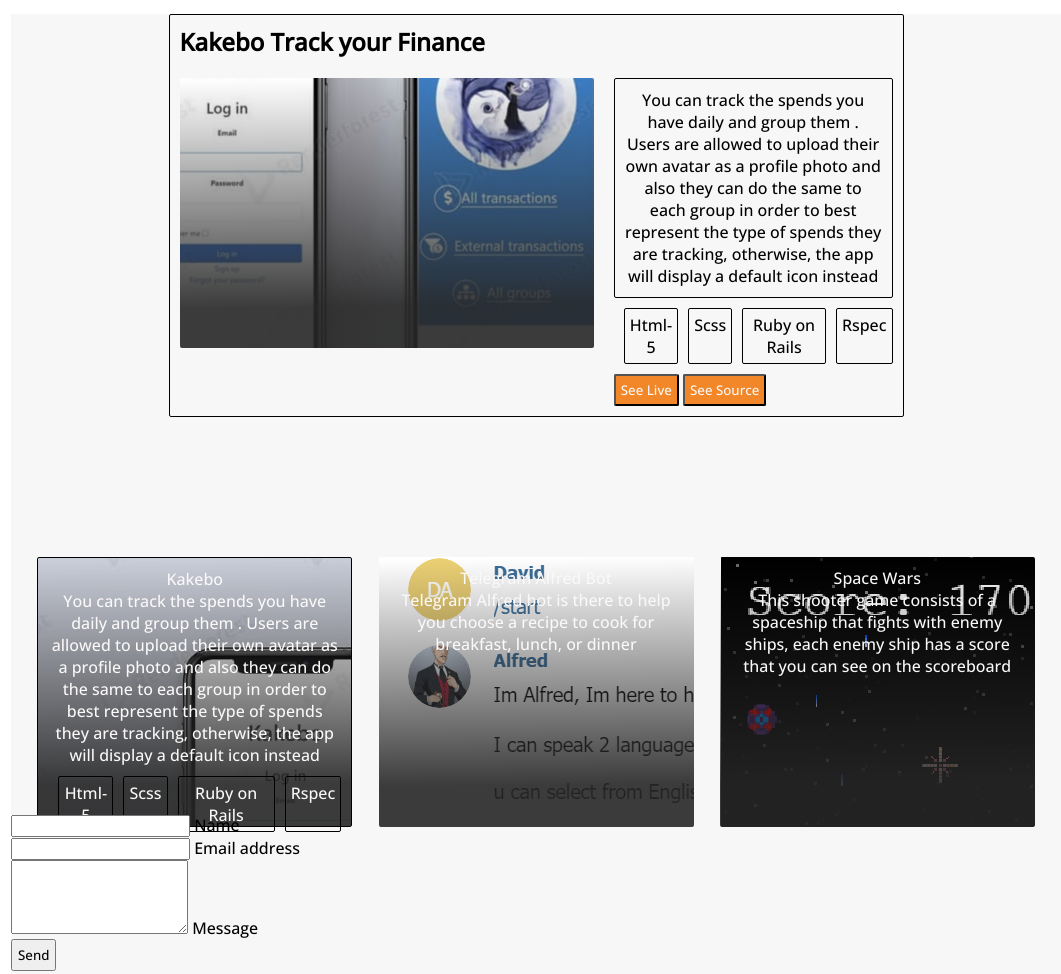
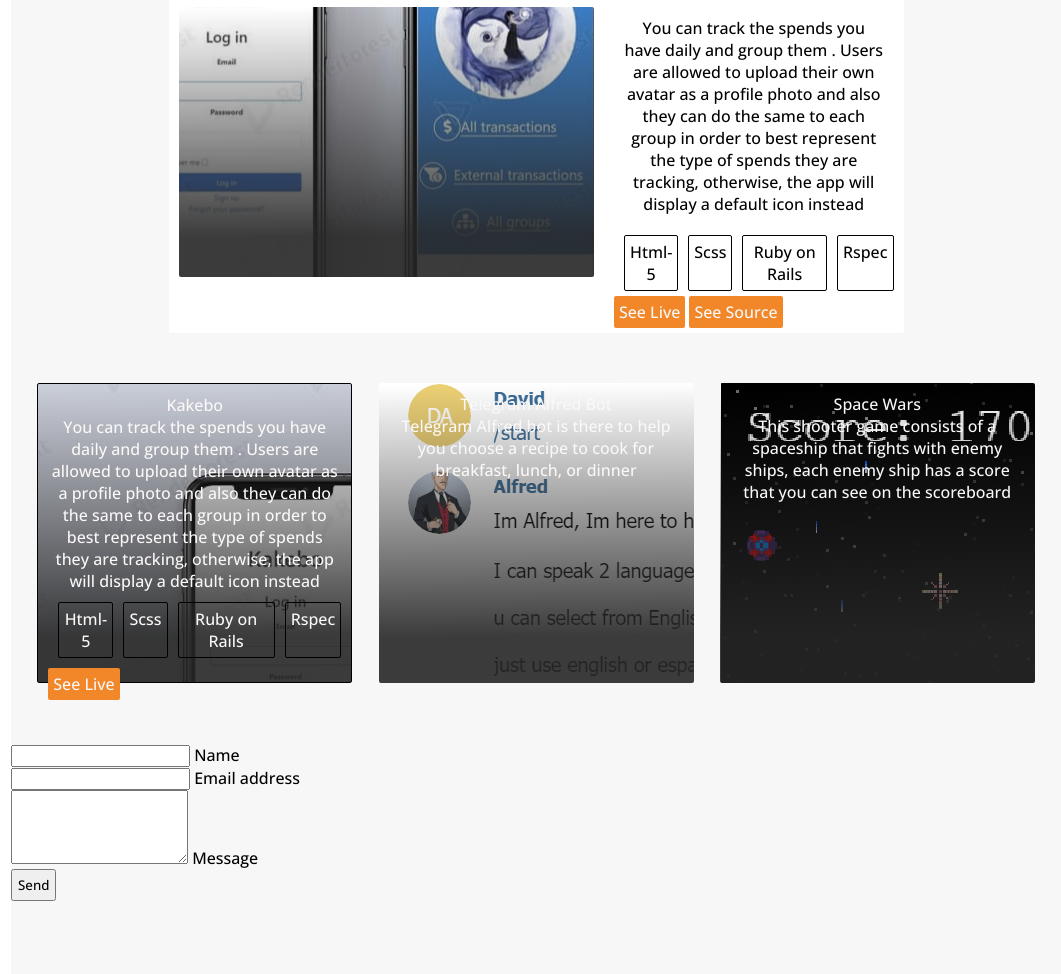
Before and after one commit to Fanger53/portafolio-2, a website built with webpack: page src/index.html in a window 1280 px wide. Shown: the part 2476-3450 px from the top of the page, without its empty margins (219-1280 px from the left). Built offline with nearby package versions, Linux system fonts and the light colour scheme.

Commit message:
fix style of btns

```diff
--- a/src/index.html
+++ b/src/index.html
@@ -76,7 +76,7 @@
     </section>
     <section class=" bg-semigray-color" id="skills">
       <div class="card-content d-flex">
-        <div class="card text-center bg-white-color border ">
+        <div class="card text-center bg-white-color ">
           <img class="ruby-icon  center" src="/src/assets/img/ruby.png" alt="icon">
           <h3 class="text-center mt-1">Ruby</h3>
           <p class="card-p text-center">I use Ruby on daily basis to build websites and web applications. You can see examples of my work implementing Ruby in my projects sections</p>
@@ -111,12 +111,12 @@
       </div>
     </section>
     <section class=" bg-semigray-color" id="projects">
-      <div class="project-header  border rounded center">
+      <div class="project-header bg-white-color rounded center">
         <h2 class="padding">Kakebo Track your Finance</h2>
         <div class="d-flex">
           <picture class="img-project-top bg-img rounded "></picture>
           <div class="kakebo-text padding">
-            <p class="border rounded text-center padding">You can track the spends you have daily and group them . Users are allowed to upload their own avatar as a profile photo and also they can do the same to each group in order to best represent the type of spends they are tracking, otherwise, the app will display a default icon instead</p>
+            <p class=" text-center padding">You can track the spends you have daily and group them . Users are allowed to upload their own avatar as a profile photo and also they can do the same to each group in order to best represent the type of spends they are tracking, otherwise, the app will display a default icon instead</p>
             <div class="d-flex mt-1">
               <div class="rounded border ml-1 btn">Html-5</div>
               <div class="rounded border ml-1 btn">Scss</div>
@@ -124,8 +124,8 @@
               <div class="rounded border ml-1 btn">Rspec</div>
             </div>
             <div class="mt-1">
-              <button class="btn text-white bg-second-color rounded">See Live</button>
-              <button class="btn text-white bg-second-color rounded">See Source</button>
+              <a class="btn text-white bg-second-color rounded">See Live</a>
+              <a class="btn text-white bg-second-color rounded">See Source</a>
             </div>
           </div>
         </div>
@@ -141,7 +141,7 @@
             <div class="rounded border ml-1 btn text-white">Rspec</div>
           </div>
           <div class="d-flex justify-content-start">
-            <button class="btn text-white bg-second-color rounded mt-1 rounded">See Live</button>
+            <a class="btn text-white bg-second-color rounded mt-1 rounded">See Live</a>
           </div>
         </div>
         <div class="card text-center project-img-2 rounded">
--- a/src/styles/_skills.scss
+++ b/src/styles/_skills.scss
@@ -5,13 +5,13 @@
 }
 
 .card-content {
-  padding-top: 70px;
+  padding-top: 50px;
   justify-content: space-evenly;
 }
 
 .card {
   width: 30%;
-  height: 270px;
+  height: 300px;
   padding: 10px;
 }
 
--- a/src/styles/_utilities.scss
+++ b/src/styles/_utilities.scss
@@ -36,18 +36,6 @@
 .bg-img {
   background-position: center;
   background-repeat: no-repeat;
-}
-
-.card-content {
-  margin-top: 70px;
-  justify-content: space-evenly;
-
-}
-
-.card {
-  width: 30%;
-  height: 270px;
-  padding: 10px;
 }
 
 .center {
```
Also changed, not shown: dist/index.html, dist/main.js.
